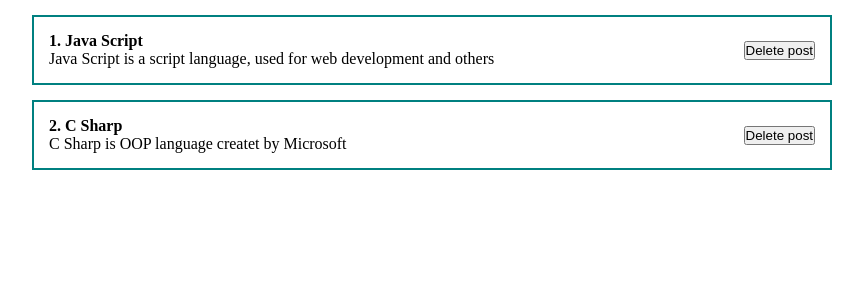
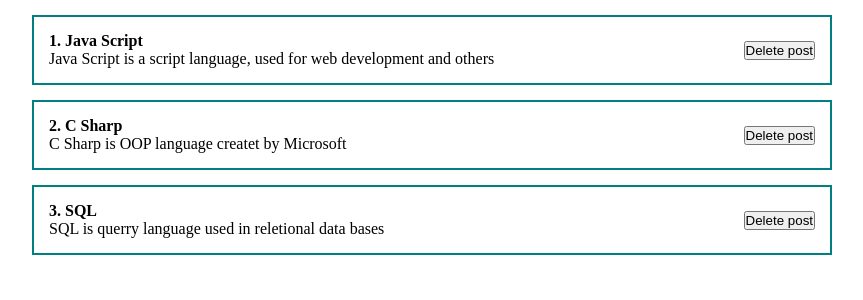
Before and after one commit to ventsislavVidulov/react-recap-utv, a React (Vite) app: page / in a window 1280 px wide. Shown: the top 300 px of the page, without its empty margins (208-1071 px from the left). Built offline with nearby package versions, Linux system fonts and the light colour scheme.

Commit message:
create all post by map()

```diff
--- a/src/App.jsx
+++ b/src/App.jsx
@@ -1,14 +1,36 @@
-import { useState } from 'react'
 import "./styles/App.css"
 import PostItem from './components/PostItem';
-import ControledInput from './components/ControledInput';
+import { useState } from "react";
 
 function App() {
+  const [posts, setPosts] = useState(
+    [
+      {
+        id: 1,
+        title: "Java Script",
+        description: "Java Script is a script language, used for web development and others"
+      },
+      {
+        id: 2,
+        title: "C Sharp",
+        description: "C Sharp is OOP language createt by Microsoft"
+      },
+      {
+        id: 3,
+        title: "SQL",
+        description: "SQL is querry language used in reletional data bases"
+      }
+
+    ]
+  )
 
   return (
     <div className='app'>
-      <PostItem title="1. Java Script" description="Java Script is a script language, used for web development and others"/>
-      <PostItem title="2. C Sharp" description="C Sharp is OOP language createt by Microsoft"/>
+      {
+        posts.map(p =>
+          <PostItem key={p.id} id={p.id} title={p.title} description={p.description} />
+        )
+      }
     </ div>
   )
 }
--- a/src/components/PostItem.jsx
+++ b/src/components/PostItem.jsx
@@ -4,7 +4,7 @@
   return (
       <div className="post">
         <div className="post__content">
-          <strong>{props.title}</strong>
+          <strong>{props.id + ". " + props.title}</strong>
           <div>{props.description}</div>
         </div>
         <div className="post__btns">
```
